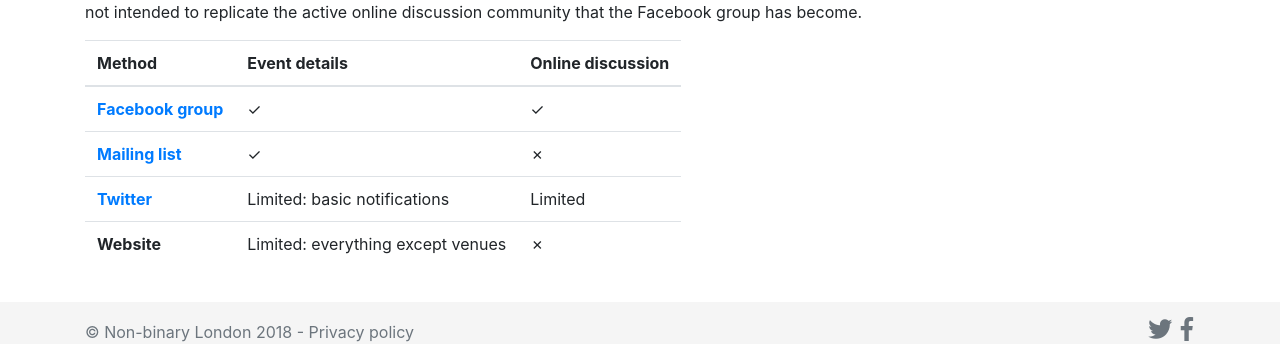
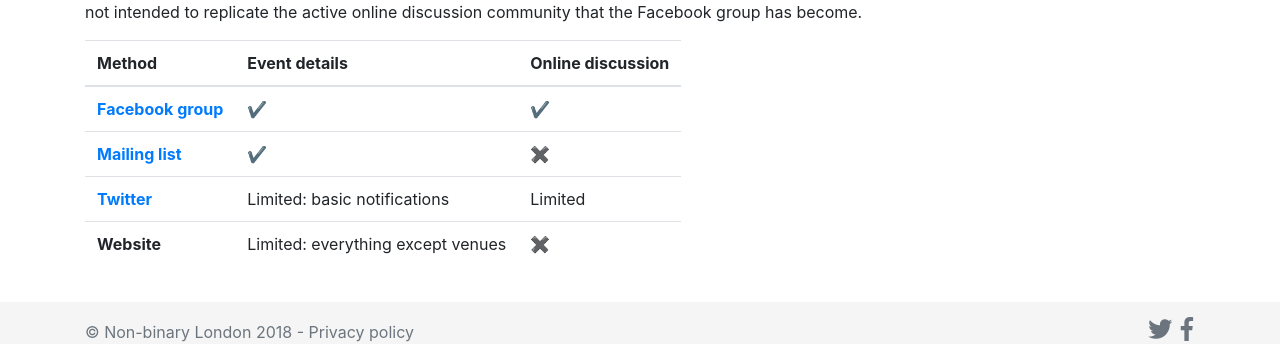
Before and after one commit to nonbinarylondon/Non-binary-London-website, a Jekyll site: the page built from index.html, in a window 1280 px wide. Shown: the part 715-1059 px from the top of the page. Built offline with Jekyll 4.4.1, drawn with Linux system fonts in a browser that asks for light colours; nearby versions of some CDN libraries.

Commit message:
Fix X not appearing on Android
Turns out that particular X mark has limited support. I've replaced them both with heavy tick/cross, which have wide cross-platform support

```diff
--- a/index.html
+++ b/index.html
@@ -27,13 +27,13 @@
     <tbody>
       <tr>
         <th scope="row"><a href="https://www.facebook.com/groups/{{ site.facebook }}" target="_blank">Facebook group</a></th>
-        <td>✓</td>
-        <td>✓</td>
+        <td>✔️</td>
+        <td>✔️</td>
       </tr>
       <tr>
         <th scope="row"><a href="/mailing-list">Mailing list</a></th>
-        <td>✓</td>
-        <td>✗</td>
+        <td>✔️</td>
+        <td>✖️</td>
       </tr>
       <tr>
         <th scope="row"><a href="https://twitter.com/{{ site.twitter }}" target="_blank">Twitter</a></th>
@@ -43,7 +43,7 @@
       <tr>
         <th scope="row">Website</th>
         <td>Limited: everything except venues</td>
-        <td>✗</td>
+        <td>✖</td>
       </tr>
     </tbody>
   </table>
```
